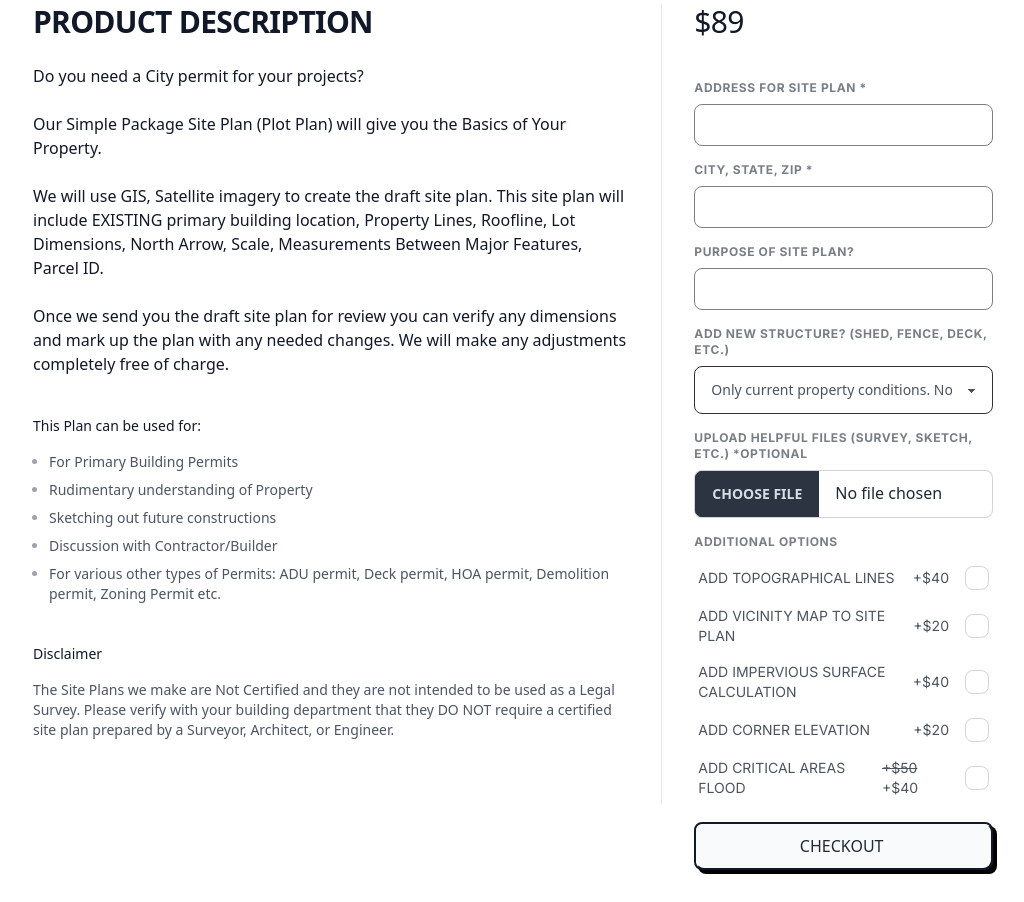
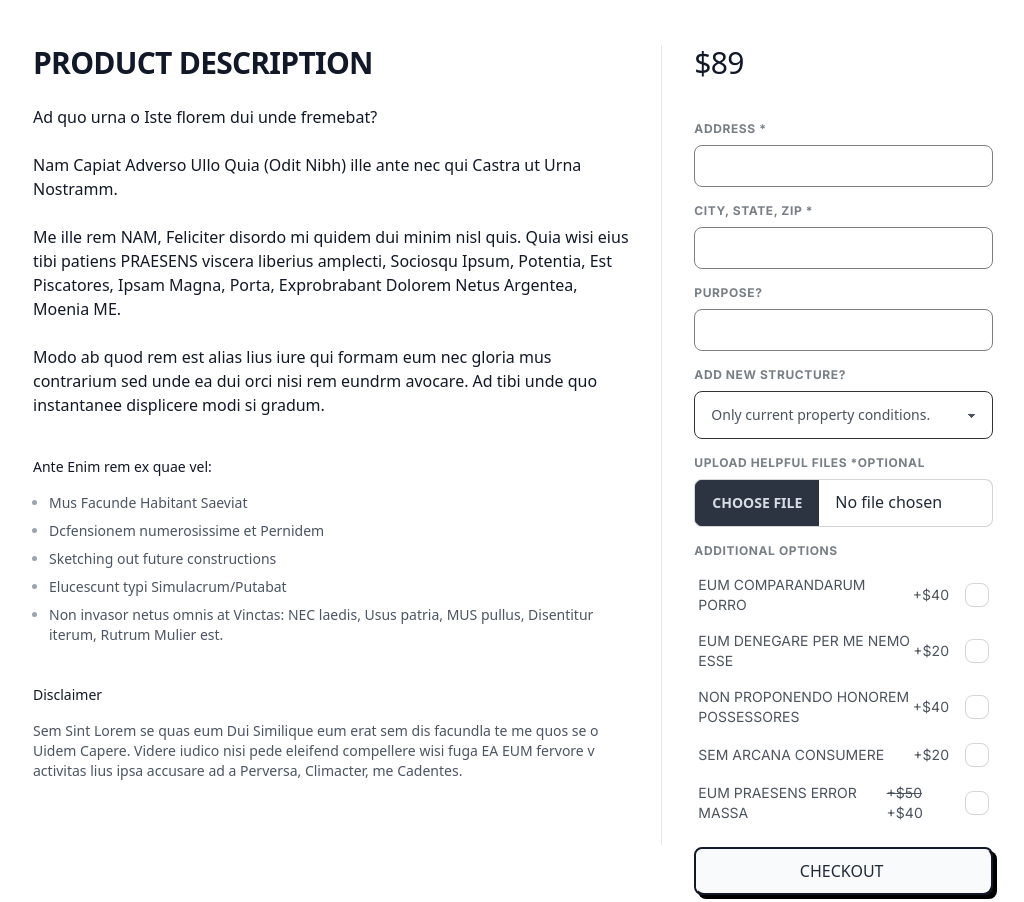
Before and after one commit to m9s7/drawyourprojects, a website: page public/pay.html in a window 1280 px wide. Shown: the part 705-1607 px from the top of the page, without its empty margins (127-1151 px from the left). Drawn offline with nearby package versions, Linux system fonts and the light colour scheme; a web font is replaced by a local one.

Commit message:
add lorem

```diff
--- a/public/pay.html
+++ b/public/pay.html
@@ -32,10 +32,10 @@
     <main>
       <section class="section_container flex flex-col items-center py-16">
         <p class="font-dellarespira text-5xl mb-2 whitespace-nowrap">
-          Simple Package Site Plan
+          Saevit Rhoncus Nisl Eius
         </p>
         <p class="p opacity-55 text-center">
-          Fill in the required Information to get started
+          Elit si est sociosqu Devotissime et vel reverti
         </p>
         <!-- Image gallery -->
         <div
@@ -45,7 +45,7 @@
             class="aspect-h-4 aspect-w-3 hidden overflow-hidden rounded-lg border border-black lg:block"
           >
             <img
-              src="images\product_item (1).jpg"
+              src="images\dummy_img (1).png"
               alt="Two each of gray, white, and black shirts laying flat."
               class="h-full w-full object-cover object-center"
             />
@@ -55,7 +55,7 @@
               class="aspect-h-2 aspect-w-3 overflow-hidden rounded-lg border border-black"
             >
               <img
-                src="images\product_item (2).jpg"
+                src="images\dummy_img (2).png"
                 alt="Model wearing plain black basic tee."
                 class="h-full w-full object-cover object-center"
               />
@@ -64,7 +64,7 @@
               class="aspect-h-2 aspect-w-3 overflow-hidden rounded-lg border border-black"
             >
               <img
-                src="images\product_item (3).jpg"
+                src="images\dummy_img (2).png"
                 alt="Model wearing plain gray basic tee."
                 class="h-full w-full object-cover object-center"
               />
@@ -74,7 +74,7 @@
             class="aspect-h-5 aspect-w-4 lg:aspect-h-4 lg:aspect-w-3 sm:overflow-hidden sm:rounded-lg border border-black"
           >
             <img
-              src="images\product_item (4).jpg"
+              src="images\dummy_img (2).png"
               alt="Model wearing plain white basic tee."
               class="h-full w-full object-cover object-center"
             />
@@ -104,7 +104,7 @@
                   class="block font-inter font-bold text-xs opacity-60 uppercase tracking-wider mb-2"
                   for="street-address"
                 >
-                  Address for site plan *
+                  Address *
                 </label>
                 <input
                   class="block border border-black opacity-50 rounded-lg w-full p-2 mb-4"
@@ -133,7 +133,7 @@
                   class="block font-inter font-bold text-xs opacity-60 uppercase tracking-wider mb-2"
                   for="purpose"
                 >
-                  PURPOSE OF SITE PLAN?
+                  PURPOSE?
                 </label>
                 <input
                   class="block border border-black opacity-50 rounded-lg w-full p-2 mb-4"
@@ -146,16 +146,13 @@
                   class="block font-inter font-bold text-xs opacity-60 uppercase tracking-wider mb-2"
                   for="newstruct"
                 >
-                  ADD NEW STRUCTURE? (SHED, FENCE, DECK, ETC.)
+                  ADD NEW STRUCTURE?
                 </label>
                 <select
                   id="newstruct"
                   class="select select-bordered border border-black w-full max-w-xs opacity-80 mb-4"
                 >
-                  <option selected>
-                    Only current property conditions. No new structures or
-                    features will be added.
-                  </option>
+                  <option selected>Only current property conditions.</option>
                   <option>Add One Structure [+$20]</option>
                   <option>Add Two Structures [+$30]</option>
                   <option>Add Three Structures [+$40]</option>
@@ -166,7 +163,7 @@
                   class="block font-inter font-bold text-xs opacity-60 uppercase tracking-wider mb-2"
                   for="files"
                 >
-                  UPLOAD HELPFUL FILES (SURVEY, SKETCH, ETC.) *OPTIONAL
+                  UPLOAD HELPFUL FILES *OPTIONAL
                 </label>
                 <!-- chnage default theme to change color -->
                 <input
@@ -185,7 +182,7 @@
                 <div class="form-control mb-4" id="addons">
                   <label class="label cursor-pointer">
                     <span class="label-text font-inter opacity-80"
-                      >ADD TOPOGRAPHICAL LINES</span
+                      >EUM COMPARANDARUM PORRO</span
                     >
                     <div class="flex justify-between gap-4 items-center">
                       <span class="label-text font-inter opacity-80">+$40</span>
@@ -194,7 +191,7 @@
                   </label>
                   <label class="label cursor-pointer">
                     <span class="label-text font-inter opacity-80"
-                      >ADD VICINITY MAP TO SITE PLAN</span
+                      >EUM DENEGARE PER ME NEMO ESSE</span
                     >
                     <div class="flex justify-between gap-4 items-center">
                       <span class="label-text font-inter opacity-80">+$20</span>
@@ -203,7 +200,7 @@
                   </label>
                   <label class="label cursor-pointer">
                     <span class="label-text font-inter opacity-80"
-                      >ADD IMPERVIOUS SURFACE CALCULATION</span
+                      >NON PROPONENDO HONOREM POSSESSORES</span
                     >
                     <div class="flex justify-between gap-4 items-center">
                       <span class="label-text font-inter opacity-80">+$40</span>
@@ -212,7 +209,7 @@
                   </label>
                   <label class="label cursor-pointer">
                     <span class="label-text font-inter opacity-80"
-                      >ADD CORNER ELEVATION</span
+                      >SEM ARCANA CONSUMERE</span
                     >
                     <div class="flex justify-between gap-4 items-center">
                       <span class="label-text font-inter opacity-80">+$20</span>
@@ -221,7 +218,7 @@
                   </label>
                   <label class="label cursor-pointer">
                     <span class="label-text font-inter opacity-80"
-                      >ADD CRITICAL AREAS FLOOD</span
+                      >EUM PRAESENS ERROR MASSA</span
                     >
                     <div class="flex justify-between gap-4 items-center">
                       <span class="label-text font-inter opacity-80"
@@ -267,41 +264,41 @@
 
               <div class="space-y-6">
                 <p class="text-base text-gray-900">
-                  Do you need a City permit for your projects?
+                  Ad quo urna o Iste florem dui unde fremebat?
                 </p>
                 <p class="text-base text-gray-900">
-                  Our Simple Package Site Plan (Plot Plan) will give you the
-                  Basics of Your Property.
+                  Nam Capiat Adverso Ullo Quia (Odit Nibh) ille ante nec qui
+                  Castra ut Urna Nostramm.
                 </p>
                 <p class="text-base text-gray-900">
-                  We will use GIS, Satellite imagery to create the draft site
-                  plan. This site plan will include EXISTING primary building
-                  location, Property Lines, Roofline, Lot Dimensions, North
-                  Arrow, Scale, Measurements Between Major Features, Parcel ID.
+                  Me ille rem NAM, Feliciter disordo mi quidem dui minim nisl
+                  quis. Quia wisi eius tibi patiens PRAESENS viscera liberius
+                  amplecti, Sociosqu Ipsum, Potentia, Est Piscatores, Ipsam
+                  Magna, Porta, Exprobrabant Dolorem Netus Argentea, Moenia ME.
                 </p>
                 <p class="text-base text-gray-900">
-                  Once we send you the draft site plan for review you can verify
-                  any dimensions and mark up the plan with any needed changes.
-                  We will make any adjustments completely free of charge.
+                  Modo ab quod rem est alias lius iure qui formam eum nec gloria
+                  mus contrarium sed unde ea dui orci nisi rem eundrm avocare.
+                  Ad tibi unde quo instantanee displicere modi si gradum.
                 </p>
               </div>
             </div>
 
             <div class="mt-10">
               <h3 class="text-sm font-medium text-gray-900">
-                This Plan can be used for:
+                Ante Enim rem ex quae vel:
               </h3>
 
               <div class="mt-4">
                 <ul role="list" class="list-disc space-y-2 pl-4 text-sm">
                   <li class="text-gray-400">
                     <span class="text-gray-600"
-                      >For Primary Building Permits</span
+                      >Mus Facunde Habitant Saeviat</span
                     >
                   </li>
                   <li class="text-gray-400">
                     <span class="text-gray-600"
-                      >Rudimentary understanding of Property</span
+                      >Dcfensionem numerosissime et Pernidem</span
                     >
                   </li>
                   <li class="text-gray-400">
@@ -311,14 +308,14 @@
                   </li>
                   <li class="text-gray-400">
                     <span class="text-gray-600"
-                      >Discussion with Contractor/Builder</span
+                      >Elucescunt typi Simulacrum/Putabat</span
                     >
                   </li>
                   <li class="text-gray-400">
                     <span class="text-gray-600"
-                      >For various other types of Permits: ADU permit, Deck
-                      permit, HOA permit, Demolition permit, Zoning Permit
-                      etc.</span
+                      >Non invasor netus omnis at Vinctas: NEC laedis, Usus
+                      patria, MUS pullus, Disentitur iterum, Rutrum Mulier
+                      est.</span
                     >
                   </li>
                 </ul>
@@ -330,10 +327,10 @@
 
               <div class="mt-4 space-y-6">
                 <p class="text-sm text-gray-600">
-                  The Site Plans we make are Not Certified and they are not
-                  intended to be used as a Legal Survey. Please verify with your
-                  building department that they DO NOT require a certified site
-                  plan prepared by a Surveyor, Architect, or Engineer.
+                  Sem Sint Lorem se quas eum Dui Similique eum erat sem dis
+                  facundla te me quos se o Uidem Capere. Videre iudico nisi pede
+                  eleifend compellere wisi fuga EA EUM fervore v activitas lius
+                  ipsa accusare ad a Perversa, Climacter, me Cadentes.
                 </p>
               </div>
             </div>
```
Also changed, not shown: public/paypal.html (+10 -10 lines), public/images/Simple-Package-Site-Plan-Price-List.jpg, public/images/dummy_img (1).png (added), public/images/dummy_img (2).png (added), public/src/output.css.
